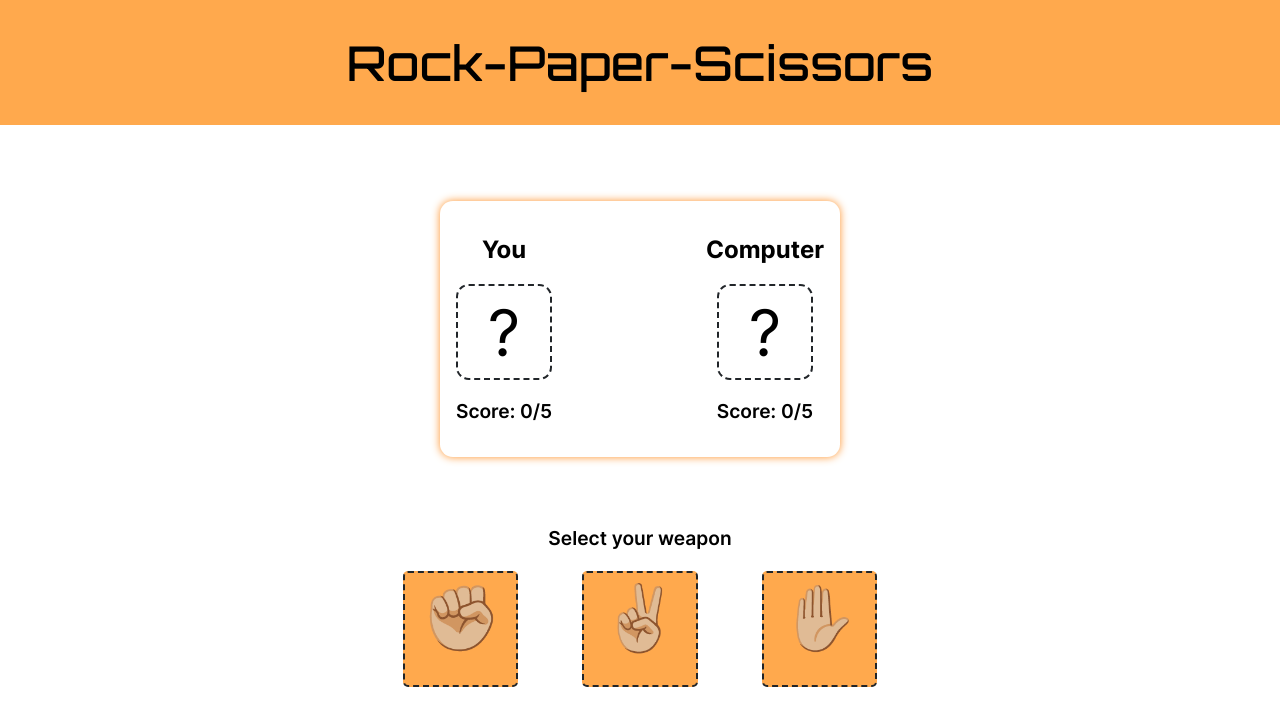
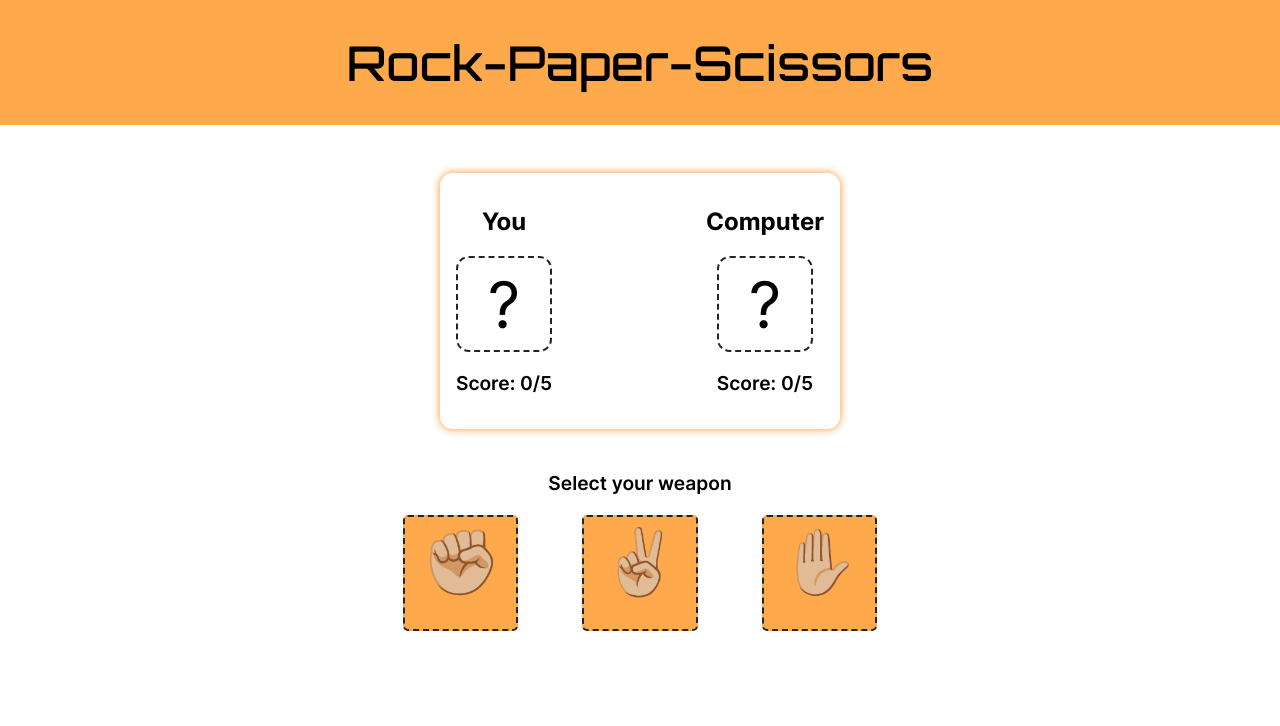
Before and after one commit to mostafakhanali/RockPaperScissors, a plain HTML site: page index.html in a window 1280 px wide. Drawn offline with Linux system fonts and the light colour scheme.

Commit message:
Updating Style-width and height ob body element, player class and container class removed

```diff
--- a/style.css
+++ b/style.css
@@ -35,13 +35,11 @@ body {
     margin: 0;
     padding: 0;
     font-family: 'Inter', Arial, Helvetica, sans-serif;
-    height: 100dvh;
 }
 
 .container {
     display: flex;
     flex-direction: column;
-    height: 100dvh;
     justify-content: flex-start;
 }
 
@@ -106,7 +104,7 @@ main {
 }
 
 .player {
-    padding: 1.6rem;
+    padding: 1.6rem 0;
 }
 
 .choose.win {
@@ -197,7 +195,7 @@ dialog::backdrop {
         font-size: 12;
     }
     .choice {
-        width: 100dvw;
+        width: 100vw;
         font-size: 3.1em;
         gap: 0;
         justify-content: space-around;
```
